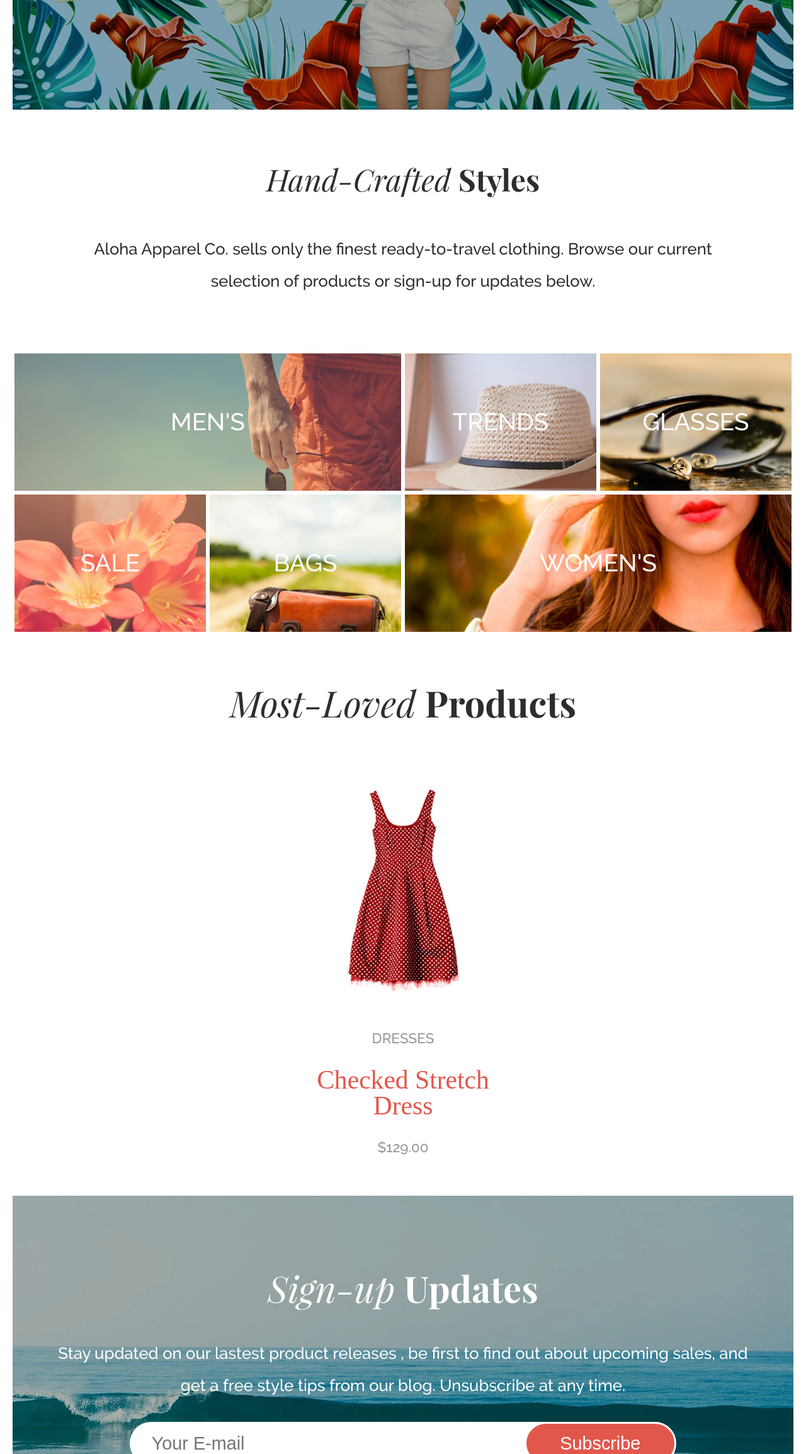
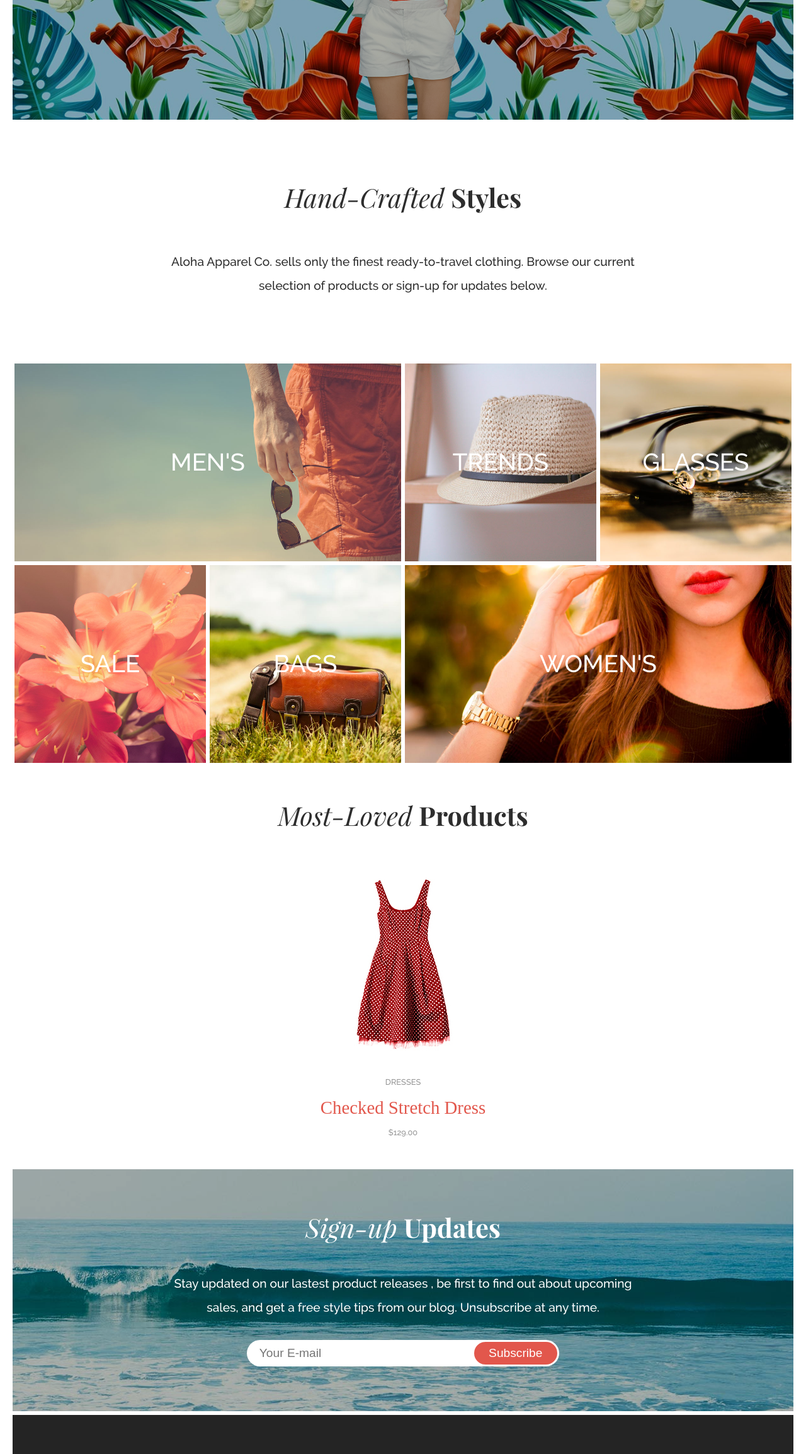
Before and after one commit to DCCA/aloha-project-dcca, a plain HTML site: page index.html in a window 1280 px wide. Shown: the part 492-2800 px from the top of the page at 63% size. Drawn offline with nearby package versions, Linux system fonts and the light colour scheme.

Commit message:
implemented desktop version

```diff
--- a/css/style.css
+++ b/css/style.css
@@ -369,7 +369,7 @@ footer .text-social-links{
     display: none;
 }
 
-/* Responsividade */
+/* Responsive */
 /* Tablet */
 @media only screen and (min-width: 600px) {
     /* Header */
@@ -494,3 +494,73 @@ footer .text-social-links{
   }
 
   /* Desktop */
+  @media only screen and (min-width: 1240px){
+    /* Header */
+    nav ul{
+        margin: 0 18%;
+    }
+    #logo{
+        height: 4em;
+    }
+    .shopping-cart{
+        height: 4em;
+    }
+    /* First Section - Banner Girl */
+    /* Nothing to change */
+
+    /* Second section */
+    .section-first-call h2{
+        font-size: 2.6em;
+    }
+    .section-first-call p{
+        font-size: 1.2em;
+        max-width: 60%;
+    }
+    /* Third section */
+    .section-category{
+        height: 20em;
+    }
+    /* Card Section */
+    .section-cards h2{
+        font-size: 2.6em;
+    }
+    .card p{
+        font-size: 0.8em;
+    }
+    .card h3{
+        font-size: 1.8em;
+        width: 90%;
+    }
+    /* Sign Up Section */
+    .section-sign-up{
+        height: 22em;
+        padding-block-start: 1em;
+        padding-block-end: 1em;
+    }
+    .section-sign-up h2{
+        font-size: 2.6em;
+    }
+    .section-sign-up p{
+        font-size: 1.2em;
+        max-width: 60%;
+    }
+    .section-sign-up form{
+        width: 40%;
+    }
+    .section-sign-up .sign-up input{
+        font-size: 1.2em
+    }
+    .section-sign-up .sign-up button{
+        font-size: 1.2em;
+    }
+    /* Footer */
+    footer{
+        font-size: 0.8em;
+    }
+    footer ul{
+        margin-right: 6%;
+    }
+    footer .basic-info p:nth-of-type(3){
+        margin: 15px auto;
+    }
+  }
```
